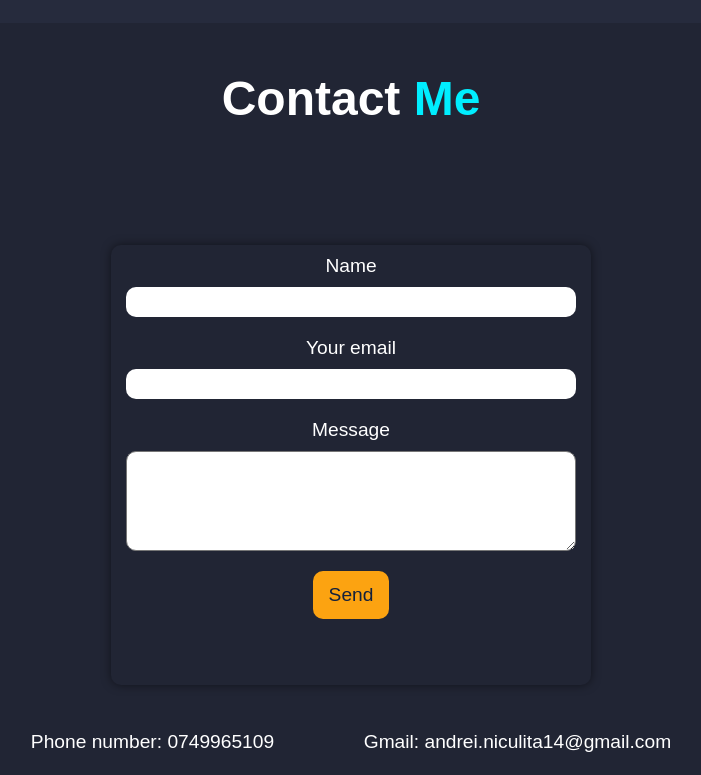
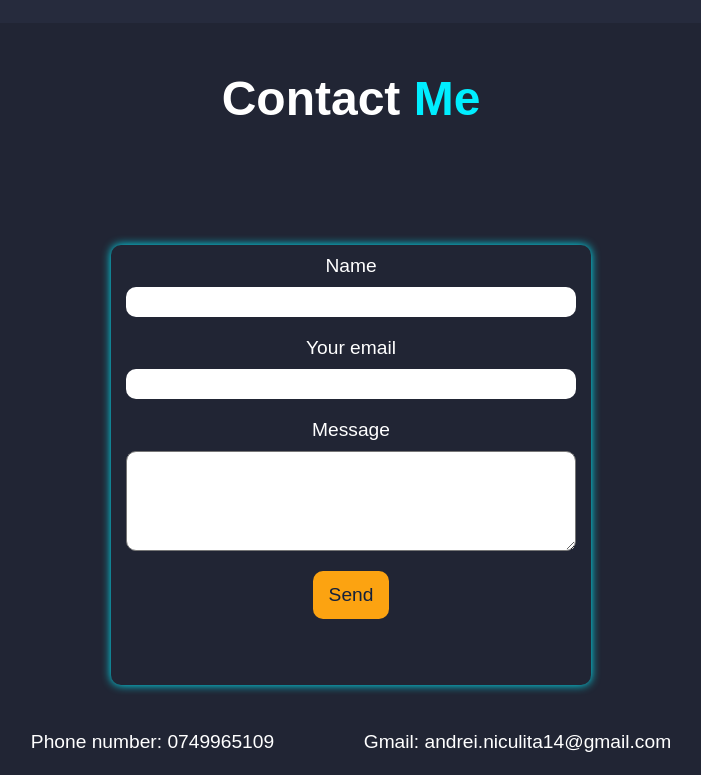
Before and after one commit to NicAndrei2000/NicAndrei2000.github.io, a React (Create React App) app: page / in a window 1280 px wide. Shown: the part 4909-5684 px from the top of the page, without its empty margins (289-990 px from the left). Built offline with nearby package versions, Linux system fonts and the light colour scheme.

Commit message:
Update contact page

```diff
--- a/src/pages/ContactMe/ContactMe.module.css
+++ b/src/pages/ContactMe/ContactMe.module.css
@@ -12,8 +12,11 @@
   transform: translate(-50%, -35%);
   height: 440px;
   width: 480px;
-  box-shadow: 0px 0px 10px rgba(0, 0, 0, 0.5);
   border-radius: 10px;
+  box-shadow: 0px 0px 10px rgba(0, 238, 255, 1);
+}
+.formStyle p{
+  font-size: 1rem;
 }
 
 .formS {
```
Also changed, not shown: 11 other files (tests, documents, lock files or other folders).
